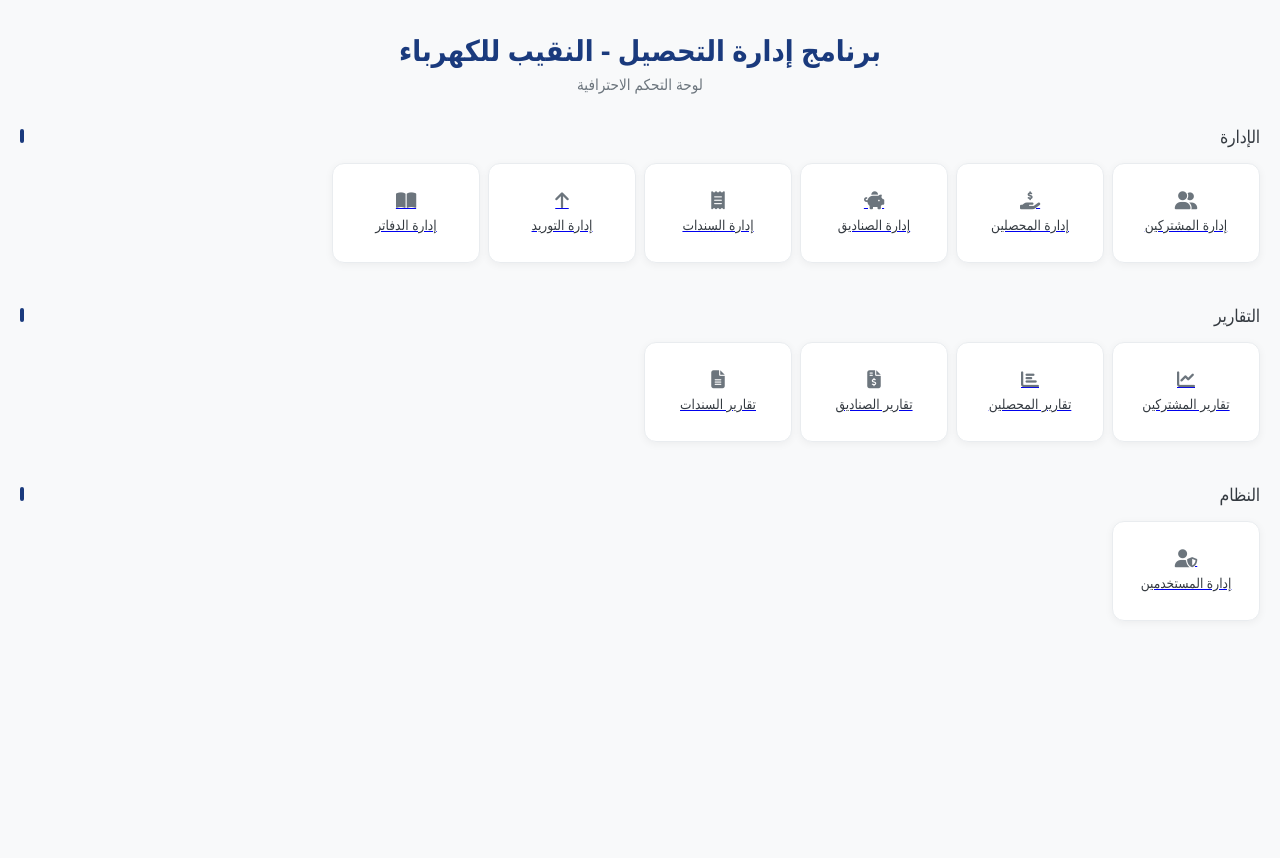
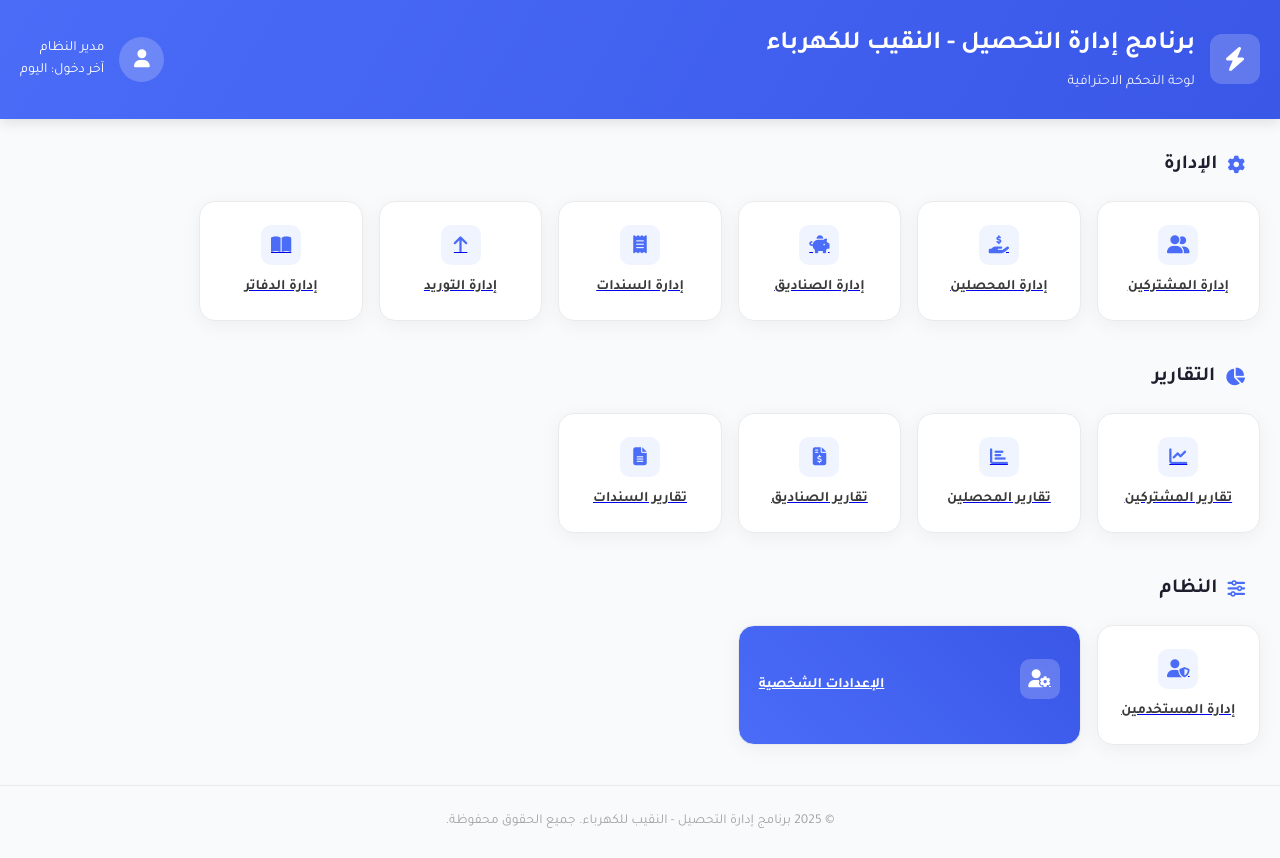
Before and after one commit to alnaqeebtaiz-ui/project-root, a plain HTML site: page dashboard.html in a window 1280 px wide. Before the commit the page ends 800 px from the top, so only its background shows below. Drawn offline with Linux system fonts and the light colour scheme.

Commit message:
خالد

```diff
--- a/dashboard.html
+++ b/dashboard.html
@@ -6,146 +6,257 @@
   <title>برنامج إدارة التحصيل - النقيب للكهرباء</title>
   <!-- Font Awesome -->
   <link rel="stylesheet" href="https://cdnjs.cloudflare.com/ajax/libs/font-awesome/6.5.0/css/all.min.css">
+  <link href="https://fonts.googleapis.com/css2?family=Tajawal:wght@300;400;500;700&display=swap" rel="stylesheet">
   <style>
     :root {
-      --bg: #f8f9fa;
-      --card-bg: #ffffff;
-      --text: #343a40;
-      --text-muted: #6c757d;
-      --border: #e9ecef;
-      --shadow: 0 2px 8px rgba(0, 0, 0, 0.05);
-      --hover-shadow: 0 4px 12px rgba(0, 0, 0, 0.08);
+      --primary: #4A6CF7;
+      --primary-light: #EFF4FF;
+      --secondary: #6C757D;
+      --success: #3DD598;
+      --warning: #FFC542;
+      --danger: #FC5A5A;
+      --dark: #1E1E2D;
+      --light-bg: #F8FAFC;
+      --card-bg: #FFFFFF;
+      --text: #3A3A3A;
+      --text-muted: #A3A3A3;
+      --border: #EAEAEA;
+      --shadow: 0 4px 20px rgba(0, 0, 0, 0.05);
+      --hover-shadow: 0 8px 25px rgba(0, 0, 0, 0.08);
+      --radius: 16px;
+      --transition: all 0.3s ease;
     }
 
     * {
       margin: 0;
       padding: 0;
       box-sizing: border-box;
-      font-family: 'Segoe UI', Tahoma, Geneva, Verdana, sans-serif;
+      font-family: 'Tajawal', sans-serif;
     }
 
     body {
-      background-color: var(--bg);
+      background-color: var(--light-bg);
       color: var(--text);
       min-height: 100vh;
-      padding: 30px 20px;
+      padding: 0;
       font-size: 14px;
+      line-height: 1.6;
     }
 
     .container {
       max-width: 1400px;
       margin: 0 auto;
+      padding: 0 20px;
     }
 
-    header {
-      text-align: center;
+    /* الهيدر */
+    .dashboard-header {
+      background: linear-gradient(120deg, var(--primary) 0%, #3A57E8 100%);
+      color: white;
+      padding: 25px 0;
       margin-bottom: 30px;
-      color: var(--text);
+      box-shadow: 0 4px 12px rgba(0, 0, 0, 0.1);
     }
 
-    header h1 {
-      font-size: 1.8rem;
-      font-weight: 600;
-      margin-bottom: 5px;
-      color: #1a3a7d;
+    .header-content {
+      display: flex;
+      justify-content: space-between;
+      align-items: center;
     }
 
-    header p {
-      font-size: 0.95rem;
-      color: var(--text-muted);
+    .logo-section {
+      display: flex;
+      align-items: center;
+      gap: 15px;
+    }
+
+    .logo {
+      width: 50px;
+      height: 50px;
+      background: rgba(255, 255, 255, 0.2);
+      border-radius: 12px;
+      display: flex;
+      align-items: center;
+      justify-content: center;
+    }
+
+    .logo i {
+      font-size: 24px;
+    }
+
+    .header-title h1 {
+      font-size: 1.6rem;
+      font-weight: 700;
+      margin-bottom: 5px;
+    }
+
+    .header-title p {
+      font-size: 0.9rem;
+      opacity: 0.9;
+    }
+
+    .user-section {
+      display: flex;
+      align-items: center;
+      gap: 15px;
+    }
+
+    .user-avatar {
+      width: 45px;
+      height: 45px;
+      border-radius: 50%;
+      background: rgba(255, 255, 255, 0.2);
+      display: flex;
+      align-items: center;
+      justify-content: center;
+      font-size: 18px;
     }
 
     /* أقسام البطاقات */
     .section-title {
-      color: var(--text);
-      font-size: 1.1rem;
-      font-weight: 500;
-      margin: 30px 0 15px 0;
+      color: var(--dark);
+      font-size: 1.25rem;
+      font-weight: 700;
+      margin: 30px 0 20px 0;
       position: relative;
-      padding-left: 12px;
-      letter-spacing: -0.2px;
+      padding-right: 15px;
+      display: flex;
+      align-items: center;
+      gap: 10px;
     }
 
-    .section-title::before {
-      content: '';
-      position: absolute;
-      left: 0;
-      top: 50%;
-      transform: translateY(-50%);
-      width: 4px;
-      height: 14px;
-      background-color: #1a3a7d;
-      border-radius: 2px;
+    .section-title i {
+      color: var(--primary);
+      font-size: 1.1rem;
     }
 
-    /* الشبكة: كثافة عالية، بطاقات صغيرة */
+    /* الشبكة: بطاقات صغيرة ومجمعة */
     .dashboard-grid {
       display: grid;
-      grid-template-columns: repeat(auto-fill, minmax(140px, 1fr));
-      gap: 8px;
+      grid-template-columns: repeat(auto-fill, minmax(160px, 1fr));
+      gap: 16px;
       margin-bottom: 40px;
     }
 
     .card {
       background: var(--card-bg);
-      border-radius: 12px;
-      padding: 12px;
+      border-radius: var(--radius);
+      padding: 20px 15px;
       text-align: center;
       box-shadow: var(--shadow);
-      transition: box-shadow 0.2s ease, transform 0.1s ease;
+      transition: var(--transition);
       cursor: pointer;
-      height: 100px;
+      height: 120px;
       display: flex;
       flex-direction: column;
       justify-content: center;
       align-items: center;
       border: 1px solid var(--border);
+      position: relative;
+      overflow: hidden;
+    }
+
+    .card::before {
+      content: '';
+      position: absolute;
+      top: 0;
+      right: 0;
+      width: 100%;
+      height: 4px;
+      background: linear-gradient(90deg, var(--primary) 0%, #8AABFF 100%);
+      opacity: 0;
+      transition: var(--transition);
     }
 
     .card:hover {
       box-shadow: var(--hover-shadow);
-      transform: translateY(-1px);
+      transform: translateY(-5px);
     }
 
-    .card i {
-      font-size: 18px;
-      color: var(--text-muted);
-      margin-bottom: 6px;
-      transition: color 0.2s ease;
+    .card:hover::before {
+      opacity: 1;
     }
 
-    .card:hover i {
-      color: #1a3a7d;
+    .card-icon {
+      width: 40px;
+      height: 40px;
+      border-radius: 10px;
+      background: var(--primary-light);
+      display: flex;
+      align-items: center;
+      justify-content: center;
+      margin-bottom: 12px;
+      transition: var(--transition);
+    }
+
+    .card:hover .card-icon {
+      background: var(--primary);
+      transform: scale(1.1);
+    }
+
+    .card-icon i {
+      font-size: 18px;
+      color: var(--primary);
+      transition: var(--transition);
+    }
+
+    .card:hover .card-icon i {
+      color: white;
     }
 
     .card h3 {
-      font-size: 0.85rem;
-      font-weight: 500;
+      font-size: 0.9rem;
+      font-weight: 600;
       color: var(--text);
       margin: 0;
-      line-height: 1.3;
-      word-wrap: break-word;
-      text-align: center;
+      line-height: 1.4;
+    }
+
+    /* بطاقة إضافية للمستخدم */
+    .user-card {
+      grid-column: span 2;
+      background: linear-gradient(45deg, var(--primary) 0%, #3A57E8 100%);
+      color: white;
+      display: flex;
+      flex-direction: row;
+      justify-content: space-between;
+      align-items: center;
+      padding: 20px;
+    }
+
+    .user-card .card-icon {
+      background: rgba(255, 255, 255, 0.2);
+    }
+
+    .user-card .card-icon i {
+      color: white;
+    }
+
+    .user-card h3 {
+      color: white;
+      text-align: right;
     }
 
     /* استجابة الجوال */
     @media (max-width: 768px) {
       .dashboard-grid {
-        grid-template-columns: 1fr;
-        gap: 10px;
+        grid-template-columns: repeat(auto-fill, minmax(140px, 1fr));
+        gap: 12px;
       }
 
       .card {
-        height: 90px;
-        padding: 10px;
+        height: 110px;
+        padding: 15px 10px;
       }
 
-      .card h3 {
-        font-size: 0.8rem;
+      .header-content {
+        flex-direction: column;
+        gap: 15px;
+        text-align: center;
       }
 
-      header h1 {
-        font-size: 1.5rem;
+      .user-card {
+        grid-column: span 1;
       }
     }
 
@@ -162,7 +273,8 @@
     }
 
     .card {
-      animation: fadeInUp 0.3s ease-out forwards;
+      animation: fadeInUp 0.4s ease-out forwards;
+      opacity: 0;
     }
 
     .card:nth-child(1) { animation-delay: 0.05s; }
@@ -176,85 +288,157 @@
     .card:nth-child(9) { animation-delay: 0.45s; }
     .card:nth-child(10) { animation-delay: 0.5s; }
     .card:nth-child(11) { animation-delay: 0.55s; }
+
+    /* تذييل الصفحة */
+    .dashboard-footer {
+      text-align: center;
+      padding: 25px 0;
+      margin-top: 40px;
+      color: var(--text-muted);
+      font-size: 0.85rem;
+      border-top: 1px solid var(--border);
+    }
   </style>
 </head>
 <body>
 
+  <header class="dashboard-header">
+    <div class="container header-content">
+      <div class="logo-section">
+        <div class="logo">
+          <i class="fas fa-bolt"></i>
+        </div>
+        <div class="header-title">
+          <h1>برنامج إدارة التحصيل - النقيب للكهرباء</h1>
+          <p>لوحة التحكم الاحترافية</p>
+        </div>
+      </div>
+      <div class="user-section">
+        <div class="user-avatar">
+          <i class="fas fa-user"></i>
+        </div>
+        <div class="user-info">
+          <div>مدير النظام</div>
+          <div>آخر دخول: اليوم</div>
+        </div>
+      </div>
+    </div>
+  </header>
+
   <div class="container">
 
-    <header>
-      <h1>برنامج إدارة التحصيل - النقيب للكهرباء</h1>
-      <p>لوحة التحكم الاحترافية</p>
-    </header>
-
     <!-- القسم: الإدارة -->
-    <h2 class="section-title">الإدارة</h2>
+    <h2 class="section-title">
+      <i class="fas fa-cog"></i>
+      الإدارة
+    </h2>
     <div class="dashboard-grid">
       <a href="subscribers.html" class="card">
+        <div class="card-icon">
           <i class="fas fa-user-friends"></i>
+        </div>
         <h3>إدارة المشتركين</h3>
       </a>
 
       <a href="collectors.html" class="card">
+        <div class="card-icon">
           <i class="fas fa-hand-holding-usd"></i>
+        </div>
         <h3>إدارة المحصلين</h3>
       </a>
 
       <a href="funds.html" class="card">
+        <div class="card-icon">
           <i class="fas fa-piggy-bank"></i>
+        </div>
         <h3>إدارة الصناديق</h3>
       </a>
 
       <a href="receipts.html" class="card">
+        <div class="card-icon">
           <i class="fas fa-receipt"></i>
+        </div>
         <h3>إدارة السندات</h3>
       </a>
 
       <a href="deposits.html" class="card">
+        <div class="card-icon">
           <i class="fas fa-arrow-up"></i>
+        </div>
         <h3>إدارة التوريد</h3>
       </a>
 
       <a href="notebooks.html" class="card">
+        <div class="card-icon">
           <i class="fas fa-book-open"></i>
+        </div>
         <h3>إدارة الدفاتر</h3>
       </a>
     </div>
 
     <!-- القسم: التقارير -->
-    <h2 class="section-title">التقارير</h2>
+    <h2 class="section-title">
+      <i class="fas fa-chart-pie"></i>
+      التقارير
+    </h2>
     <div class="dashboard-grid">
       <a href="sub-reports.html" class="card">
+        <div class="card-icon">
           <i class="fas fa-chart-line"></i>
+        </div>
         <h3>تقارير المشتركين</h3>
       </a>
 
       <a href="reports.html" class="card">
+        <div class="card-icon">
           <i class="fas fa-chart-bar"></i>
+        </div>
         <h3>تقارير المحصلين</h3>
       </a>
 
       <a href="funds-reports.html" class="card">
+        <div class="card-icon">
           <i class="fas fa-file-invoice-dollar"></i>
+        </div>
         <h3>تقارير الصناديق</h3>
       </a>
 
       <a href="note-reports.html" class="card">
+        <div class="card-icon">
           <i class="fas fa-file-alt"></i>
+        </div>
         <h3>تقارير السندات</h3>
       </a>
     </div>
 
     <!-- القسم: النظام -->
-    <h2 class="section-title">النظام</h2>
+    <h2 class="section-title">
+      <i class="fas fa-sliders-h"></i>
+      النظام
+    </h2>
     <div class="dashboard-grid">
       <a href="admin_users.html" class="card">
+        <div class="card-icon">
           <i class="fas fa-user-shield"></i>
+        </div>
         <h3>إدارة المستخدمين</h3>
+      </a>
+
+      <a href="profile.html" class="card user-card">
+        <div class="card-icon">
+          <i class="fas fa-user-cog"></i>
+        </div>
+        <h3>الإعدادات الشخصية</h3>
       </a>
     </div>
 
   </div>
+
+  <footer class="dashboard-footer">
+    <div class="container">
+      <p>© 2025 برنامج إدارة التحصيل - النقيب للكهرباء. جميع الحقوق محفوظة.</p>
+    </div>
+  </footer>
 
   <script>
     // تأثير نقر خفيف
@@ -263,7 +447,7 @@
         this.style.transform = 'scale(0.97)';
         setTimeout(() => {
           this.style.transform = '';
-        }, 120);
+        }, 150);
       });
     });
   </script>
```
Lines whose indentation alone changed are shown as unchanged.
